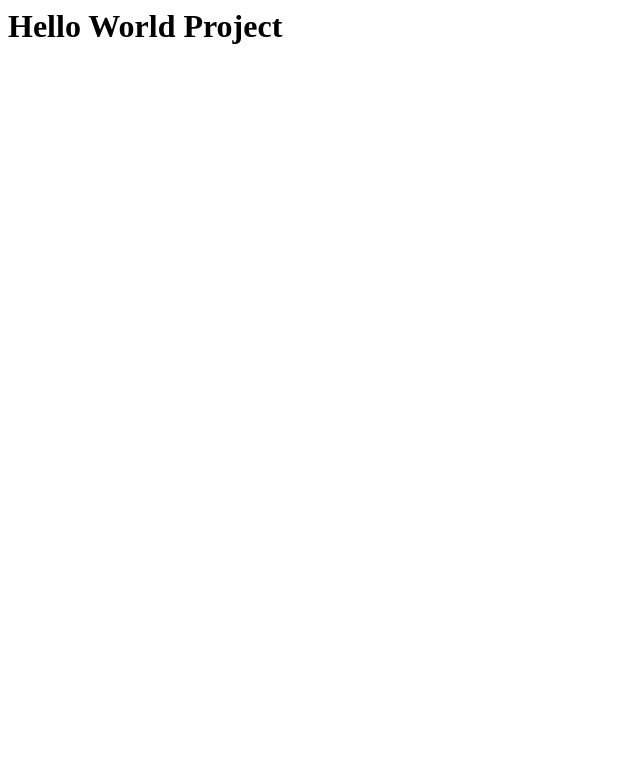
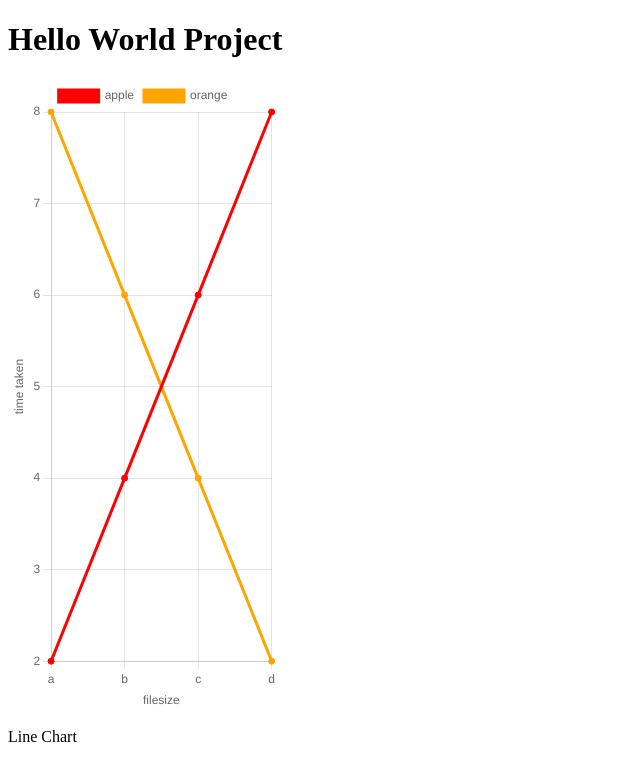
Before and after one commit to NKSL2001/WIF3011-concurrent, a plain HTML site: page index.html in a window 1280 px wide. Shown: the whole page, without its empty margins (0-640 px from the left). Drawn offline with nearby package versions, Linux system fonts and the light colour scheme.

Commit message:
Phang 2 June 2024: -inserted code to draw line chart in index.html. -attempted to convert result object to array.

```diff
--- a/index.html
+++ b/index.html
@@ -1,17 +1,90 @@
+<!DOCTYPE html>
 <html>
     <head>
         <title>Hello World Project</title>
+
+        <!-- jQuery library -->
+        <script src="https://cdnjs.cloudflare.com/ajax/libs/jquery/3.7.0/jquery.min.js"></script>
+        <!-- JS chart library -->
+        <script src="https://cdnjs.cloudflare.com/ajax/libs/Chart.js/3.5.1/chart.min.js"></script>
     </head>
     <body>
         <h1>Hello World Project</h1>
+        <div>
+            <picture>
+                <canvas id="lineChart" style="width:100%;max-width:270px"></canvas>
+            </picture>
+            <p>Line Chart</p>
+        </div>
     </body>
 
     <script>
-        result1 = {"system_info": {"os_name":"Windows 11","os_arch":"amd64","java_version":"17.0.11","num_cpu":"12","free_mem":"256103936","max_mem":"4114612224","jvm_mem":"257949696"}, "results": {"10kb": {"sequential":3,"runnable":4,"future":11},"50kb": {"sequential":7,"runnable":8,"future":18},"100kb": {"sequential":20,"runnable":17,"future":24},"500kb": {"sequential":40,"runnable":24,"future":27},"1mb": {"sequential":63,"runnable":48,"future":31},"5mb": {"sequential":298,"runnable":178,"future":164},"10mb": {"sequential":654,"runnable":336,"future":299},"50mb": {"sequential":3717,"runnable":2160,"future":1461},"100mb": {"sequential":5897,"runnable":3046,"future":2503}}};
-        result2 = {"system_info": {"os_name":"Windows 10","os_arch":"amd64","java_version":"16.0.1","num_cpu":"4","free_mem":"400303424","max_mem":"6417285120","jvm_mem":"402653184"}, "results": {"10kb": {"sequential":6,"runnable":10,"future":7},"50kb": {"sequential":13,"runnable":35,"future":41},"100kb": {"sequential":17,"runnable":41,"future":16},"500kb": {"sequential":47,"runnable":55,"future":47},"1mb": {"sequential":93,"runnable":108,"future":49},"5mb": {"sequential":368,"runnable":379,"future":224},"10mb": {"sequential":881,"runnable":800,"future":543},"50mb": {"sequential":3983,"runnable":3546,"future":2270},"100mb": {"sequential":8535,"runnable":7837,"future":4556}}};
-        result3 = {"system_info": {"os_name":"Windows 10","os_arch":"amd64","java_version":"17.0.3.1","num_cpu":"12","free_mem":"396780872","max_mem":"6371147776","jvm_mem":"398458880"}, "results": {"10kb": {"sequential":5,"runnable":3,"future":9},"50kb": {"sequential":16,"runnable":40,"future":15},"100kb": {"sequential":19,"runnable":45,"future":17},"500kb": {"sequential":70,"runnable":74,"future":50},"1mb": {"sequential":88,"runnable":61,"future":69},"5mb": {"sequential":374,"runnable":299,"future":246},"10mb": {"sequential":837,"runnable":355,"future":433},"50mb": {"sequential":2322,"runnable":1023,"future":1262},"100mb": {"sequential":5282,"runnable":2504,"future":2845}}};
-        result4 = {"system_info": {"os_name":"Windows 10","os_arch":"amd64","java_version":"17.0.10","num_cpu":"12","free_mem":"130587576","max_mem":"2107637760","jvm_mem":"132120576"}, "results": {"10kb": {"sequential":3,"runnable":4,"future":8},"50kb": {"sequential":7,"runnable":5,"future":12},"100kb": {"sequential":12,"runnable":9,"future":10},"500kb": {"sequential":40,"runnable":17,"future":36},"1mb": {"sequential":73,"runnable":36,"future":52},"5mb": {"sequential":331,"runnable":158,"future":161},"10mb": {"sequential":687,"runnable":296,"future":355},"50mb": {"sequential":3067,"runnable":1391,"future":1458},"100mb": {"sequential":6268,"runnable":2806,"future":2750}}};
-        // put result2, result3, result4
-        // put code bargraph, linegraph
+        $(document).ready(function() {
+            showGraph();
+        });
+
+        const result1 = {"system_info": {"os_name":"Windows 11","os_arch":"amd64","java_version":"17.0.11","num_cpu":"12","free_mem":"256103936","max_mem":"4114612224","jvm_mem":"257949696"}, "results": {"10kb": {"sequential":3,"runnable":4,"future":11},"50kb": {"sequential":7,"runnable":8,"future":18},"100kb": {"sequential":20,"runnable":17,"future":24},"500kb": {"sequential":40,"runnable":24,"future":27},"1mb": {"sequential":63,"runnable":48,"future":31},"5mb": {"sequential":298,"runnable":178,"future":164},"10mb": {"sequential":654,"runnable":336,"future":299},"50mb": {"sequential":3717,"runnable":2160,"future":1461},"100mb": {"sequential":5897,"runnable":3046,"future":2503}}};
+        const result2 = {"system_info": {"os_name":"Windows 10","os_arch":"amd64","java_version":"16.0.1","num_cpu":"4","free_mem":"400303424","max_mem":"6417285120","jvm_mem":"402653184"}, "results": {"10kb": {"sequential":6,"runnable":10,"future":7},"50kb": {"sequential":13,"runnable":35,"future":41},"100kb": {"sequential":17,"runnable":41,"future":16},"500kb": {"sequential":47,"runnable":55,"future":47},"1mb": {"sequential":93,"runnable":108,"future":49},"5mb": {"sequential":368,"runnable":379,"future":224},"10mb": {"sequential":881,"runnable":800,"future":543},"50mb": {"sequential":3983,"runnable":3546,"future":2270},"100mb": {"sequential":8535,"runnable":7837,"future":4556}}};
+        const result3 = {"system_info": {"os_name":"Windows 10","os_arch":"amd64","java_version":"17.0.3.1","num_cpu":"12","free_mem":"396780872","max_mem":"6371147776","jvm_mem":"398458880"}, "results": {"10kb": {"sequential":5,"runnable":3,"future":9},"50kb": {"sequential":16,"runnable":40,"future":15},"100kb": {"sequential":19,"runnable":45,"future":17},"500kb": {"sequential":70,"runnable":74,"future":50},"1mb": {"sequential":88,"runnable":61,"future":69},"5mb": {"sequential":374,"runnable":299,"future":246},"10mb": {"sequential":837,"runnable":355,"future":433},"50mb": {"sequential":2322,"runnable":1023,"future":1262},"100mb": {"sequential":5282,"runnable":2504,"future":2845}}};
+        const result4 = {"system_info": {"os_name":"Windows 10","os_arch":"amd64","java_version":"17.0.10","num_cpu":"12","free_mem":"130587576","max_mem":"2107637760","jvm_mem":"132120576"}, "results": {"10kb": {"sequential":3,"runnable":4,"future":8},"50kb": {"sequential":7,"runnable":5,"future":12},"100kb": {"sequential":12,"runnable":9,"future":10},"500kb": {"sequential":40,"runnable":17,"future":36},"1mb": {"sequential":73,"runnable":36,"future":52},"5mb": {"sequential":331,"runnable":158,"future":161},"10mb": {"sequential":687,"runnable":296,"future":355},"50mb": {"sequential":3067,"runnable":1391,"future":1458},"100mb": {"sequential":6268,"runnable":2806,"future":2750}}};
+        // attempt at converting data object to array
+        // const result = {result1, result2, result3, result4};
+        // const testing = dig(result1, '1mb');
+
+        // function dig(obj, target) {
+        //     target in obj
+        //         ? obj[target]
+        //         : Object.values(obj).reduce((acc, val) => {
+        //             if (acc !== undefined) return acc;
+        //             if (typeof val === 'object') return dig(val, target);
+        //         }, undefined);
+        // };
+
+        // chart library
+        const showGraph = () => {
+            // debugging
+            // console.log(result);
+            // console.log(result1.results['1mb'].sequential);
+            // console.log(testing);
+
+            // line chart
+            new Chart("lineChart", {
+                type: 'line',
+                data: {
+                    labels: ['a', 'b', 'c', 'd'],
+                    datasets:
+                    [
+                        {
+                        label: 'apple',
+                        borderColor: ['red'],
+                        backgroundColor: ['red'],
+                        data: [2, 4, 6, 8] // y axis
+                        },
+                        {
+                        label: 'orange',
+                        borderColor: ['orange'],
+                        backgroundColor: ['orange'],
+                        data: [8, 6, 4, 2] // y axis
+                        }
+                    ]
+                },
+                options: {
+                    scales: {
+                        x: {
+                            title: {
+                                display: true,
+                                text: 'filesize'
+                            }
+                        },
+                        y: {
+                            title: {
+                                display: true,
+                                text: 'time taken'
+                            }
+                        }
+                    },
+                }
+            });
+        }
     </script>
 </html>
```
